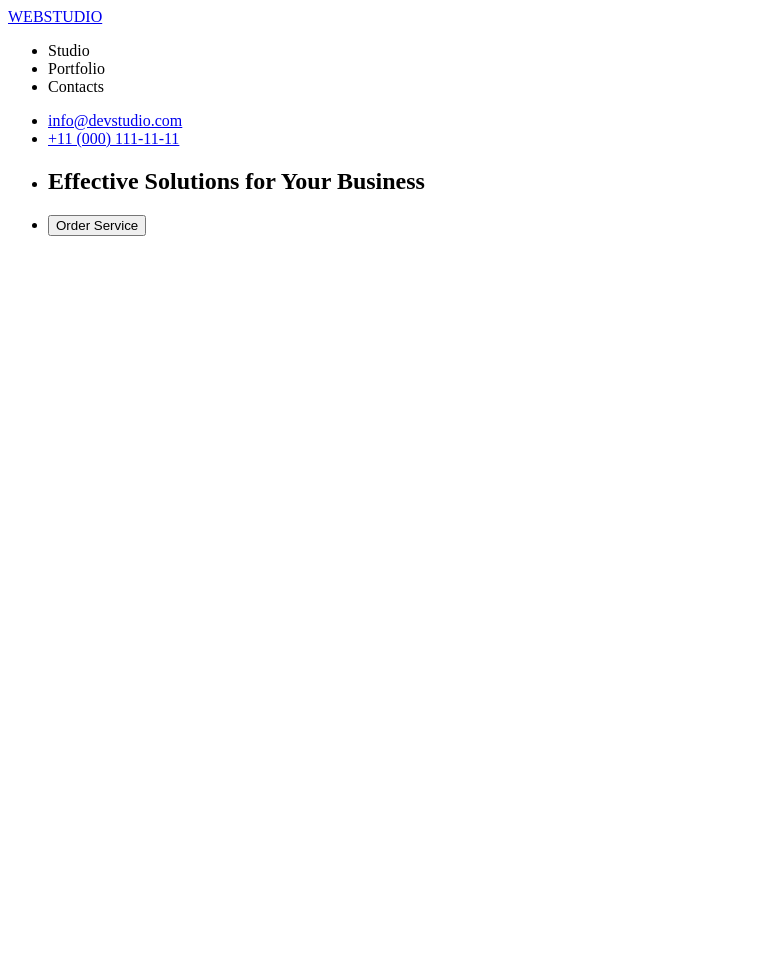
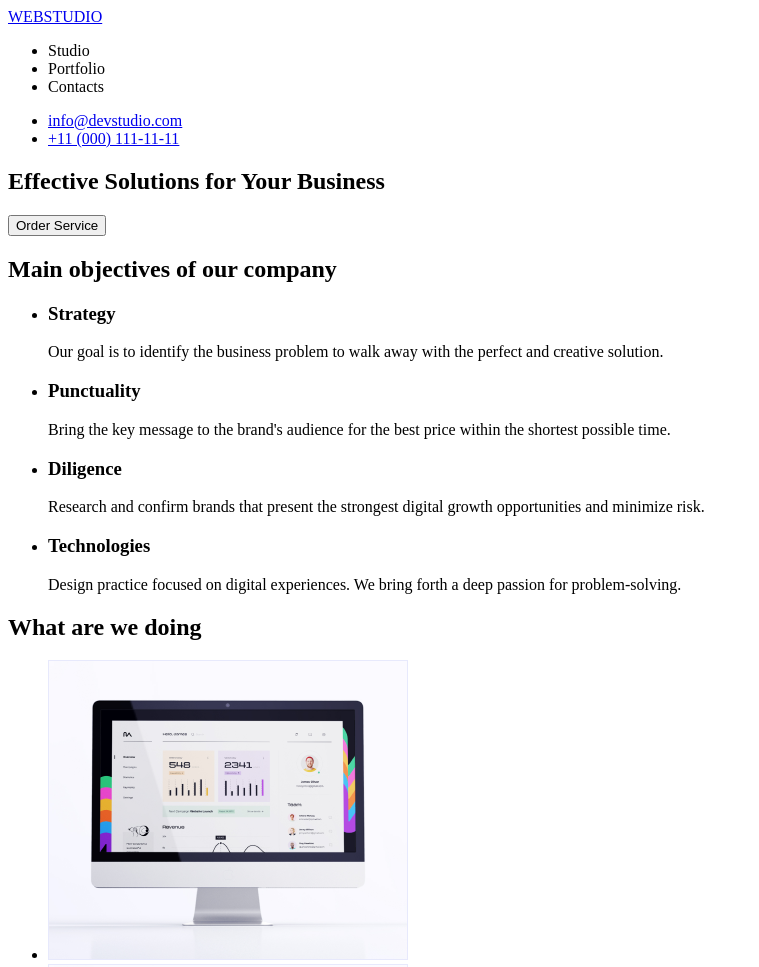
Before and after one commit to Ankh-Vladdo/goit-markup-hw-01, a plain HTML site: page index.html in a window 1280 px wide. Shown: the top 967 px of the page, without its empty margins (0-759 px from the left). Before the commit the page ends 800 px from the top, so only its background shows below. Drawn offline with Linux system fonts and the light colour scheme.

Commit message:
Update index.html

```diff
--- a/index.html
+++ b/index.html
@@ -20,28 +20,61 @@
         </ul>
       </nav>
       <!-- ?Our Contacts -->
-
       <ul>
         <li><a href="meilto:info@devstudio.com">info@devstudio.com</a></li>
         <li><a href="tel:+11(000)111-11-11">+11 (000) 111-11-11</a></li>
       </ul>
     </header>
-
     <!-- !Main section -->
     <main>
       <!-- *Hero section -->
       <section>
+        <h1>Effective Solutions for Your Business</h1>
+        <button type="button">Order Service</button>
+      </section>
+      <!-- *About section  -->
+      <section>
+        <h2>Main objectives of our company</h2>
         <ul>
-          <li><h1>Effective Solutions for Your Business</h1></li>
           <li>
-            <input type="button" value="Order Service" />
+            <h3>Strategy</h3>
+            <p>
+              Our goal is to identify the business problem to walk away with the
+              perfect and creative solution.
+            </p>
+          </li>
+          <li>
+            <h3>Punctuality</h3>
+            <p>
+              Bring the key message to the brand's audience for the best price
+              within the shortest possible time.
+            </p>
+          </li>
+          <li>
+            <h3>Diligence</h3>
+            <p>
+              Research and confirm brands that present the strongest digital
+              growth opportunities and minimize risk.
+            </p>
+          </li>
+          <li>
+            <h3>Technologies</h3>
+            <p>
+              Design practice focused on digital experiences. We bring forth a
+              deep passion for problem-solving.
+            </p>
           </li>
         </ul>
       </section>
-      <!-- *About section  -->
-      <section></section>
       <!-- *Benefits section -->
-      <section></section>
+      <section>
+        <h2>What are we doing</h2>
+        <ul>
+          <li><img src="./images/img-1.png" alt="PC" width="360" /></li>
+          <li><img src="./images/img-1.png" alt="smatphone" width="360" /></li>
+          <li><img src="./images/img-1.png" alt="app" width="360" /></li>
+        </ul>
+      </section>
       <!-- *Team section -->
       <section></section>
     </main>
```
